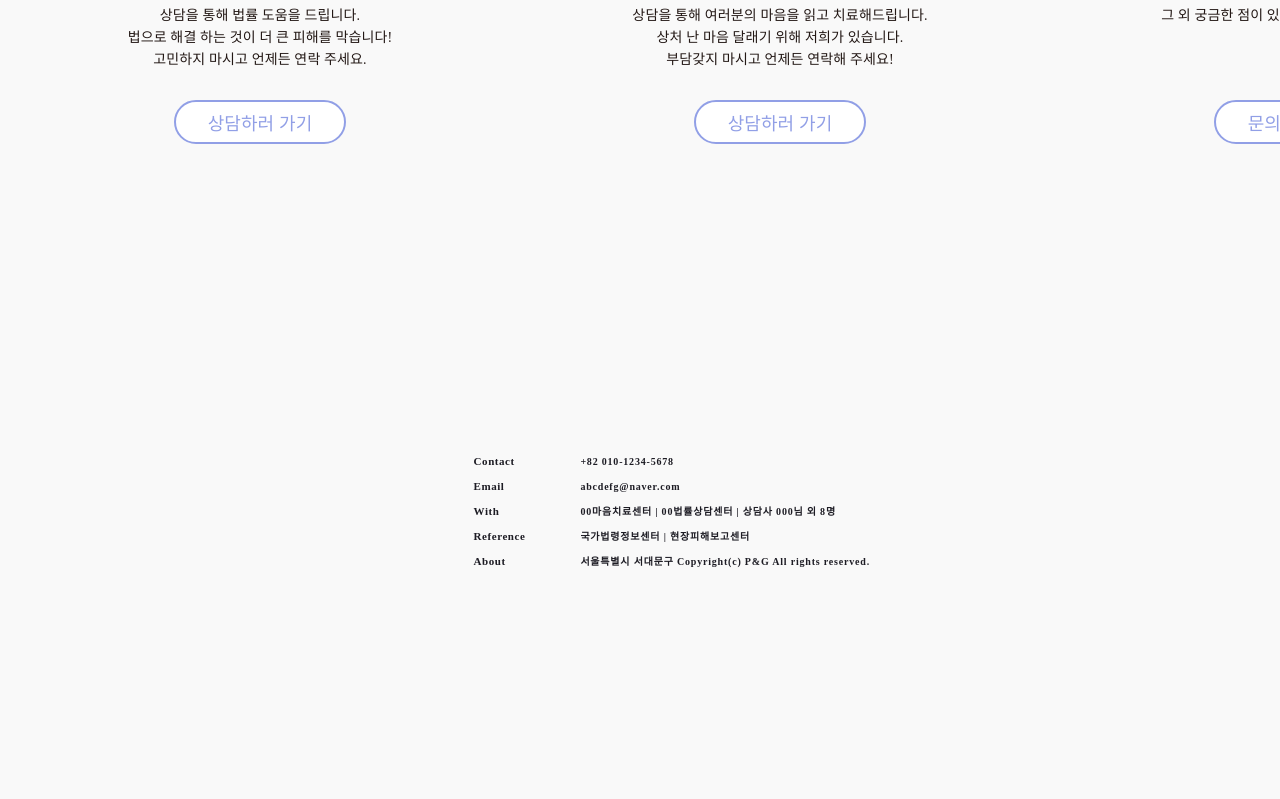
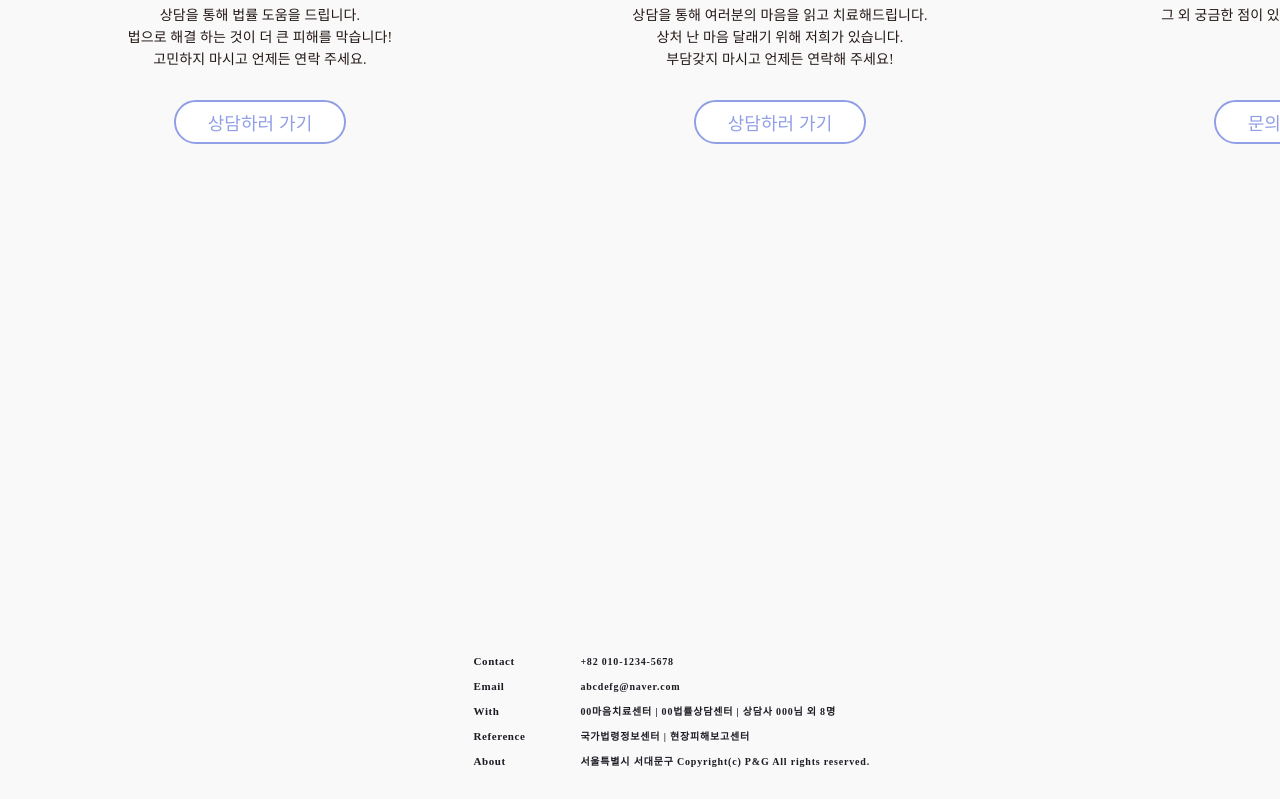
Before and after one commit to alpha0212/Law_PROJECT, a React (Create React App) app: page /help in a window 1280 px wide. Shown: the part 1257-2056 px from the top of the page. Before the commit the page ends 1876 px from the top, so only its background shows below. Built offline with nearby package versions, Linux system fonts and the light colour scheme; a web font is replaced by a local one.

Commit message:
Footer Position Control

```diff
--- a/src/components/common/FixComponents/Footer/styled.ts
+++ b/src/components/common/FixComponents/Footer/styled.ts
@@ -1,10 +1,11 @@
 import styled from "@emotion/styled";
 
 export const FooterContainer = styled.footer`
+  position: absolute;
   width: 100%;
   display: flex;
   padding-top: 30rem;
-  margin-bottom: 2rem;
+  margin-top: 20rem;
 `;
 
 export const InfoContainer = styled.div`
```
